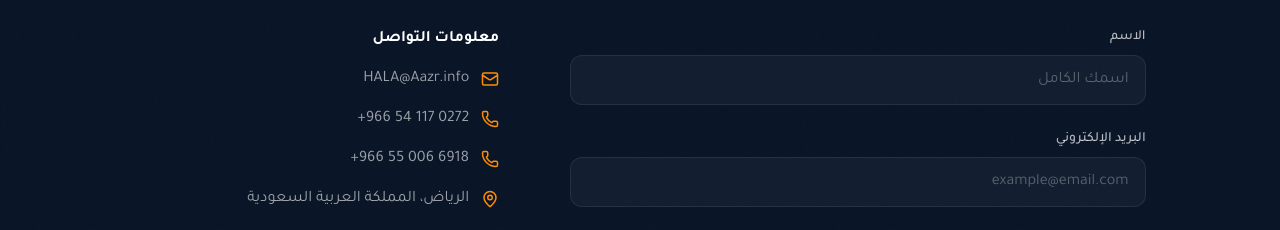
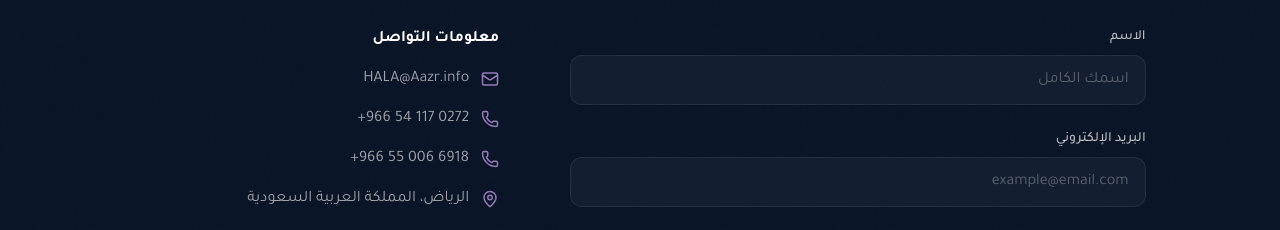
Before and after one commit to mhmmdalmutairi/azr-reports, a Next.js app: page /contact in a window 1280 px wide. Shown: the part 539-769 px from the top of the page. Built offline with nearby package versions, Linux system fonts and the light colour scheme.

Commit message:
Use canonical accent in contact page

```diff
--- a/app/contact/page.tsx
+++ b/app/contact/page.tsx
@@ -28,21 +28,21 @@ export default function ContactPage() {
                     <h3 className="text-white font-semibold mb-4">معلومات التواصل</h3>
                     <ul className="space-y-4">
                       <li className="flex items-center gap-3 text-white/60">
-                        <Mail size={18} className="text-[#FF8C00] flex-shrink-0" />
-                        <a href={`mailto:${siteConfig.email}`} className="hover:text-[#FF8C00] transition-colors">
+                        <Mail size={18} className="text-[color:var(--azr)] flex-shrink-0" />
+                        <a href={`mailto:${siteConfig.email}`} className="hover:text-[color:var(--azr)] transition-colors">
                           {siteConfig.email}
                         </a>
                       </li>
                       {siteConfig.phones.map((phone) => (
                         <li key={phone} className="flex items-center gap-3 text-white/60">
-                          <Phone size={18} className="text-[#FF8C00] flex-shrink-0" />
-                          <a href={`tel:${phone.replace(/\s/g, "")}`} className="hover:text-[#FF8C00] transition-colors" dir="ltr">
+                          <Phone size={18} className="text-[color:var(--azr)] flex-shrink-0" />
+                          <a href={`tel:${phone.replace(/\s/g, "")}`} className="hover:text-[color:var(--azr)] transition-colors" dir="ltr">
                             {phone}
                           </a>
                         </li>
                       ))}
                       <li className="flex items-center gap-3 text-white/60">
-                        <MapPin size={18} className="text-[#FF8C00] flex-shrink-0" />
+                        <MapPin size={18} className="text-[color:var(--azr)] flex-shrink-0" />
                         <span>{siteConfig.location.ar}</span>
                       </li>
                     </ul>
```
